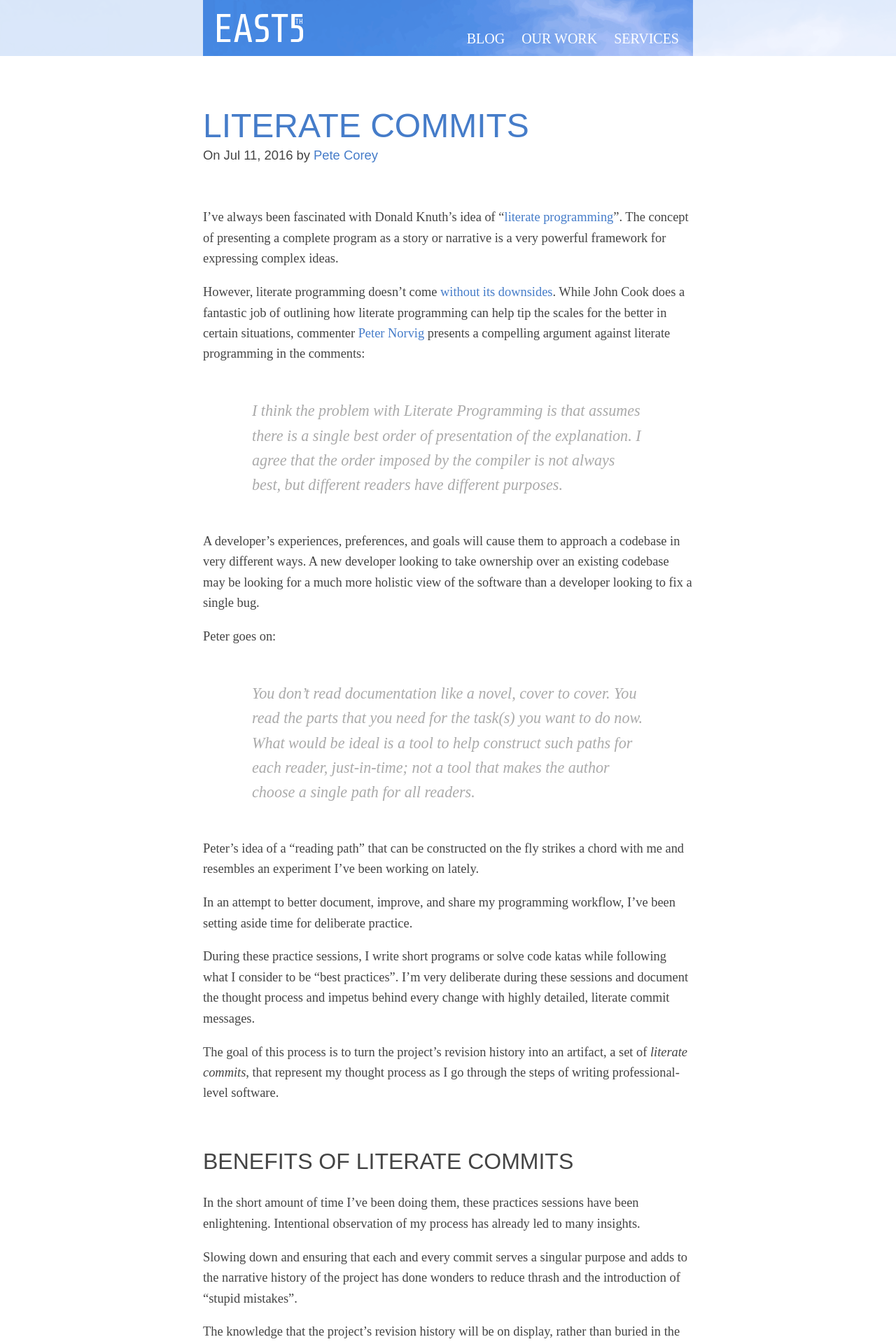
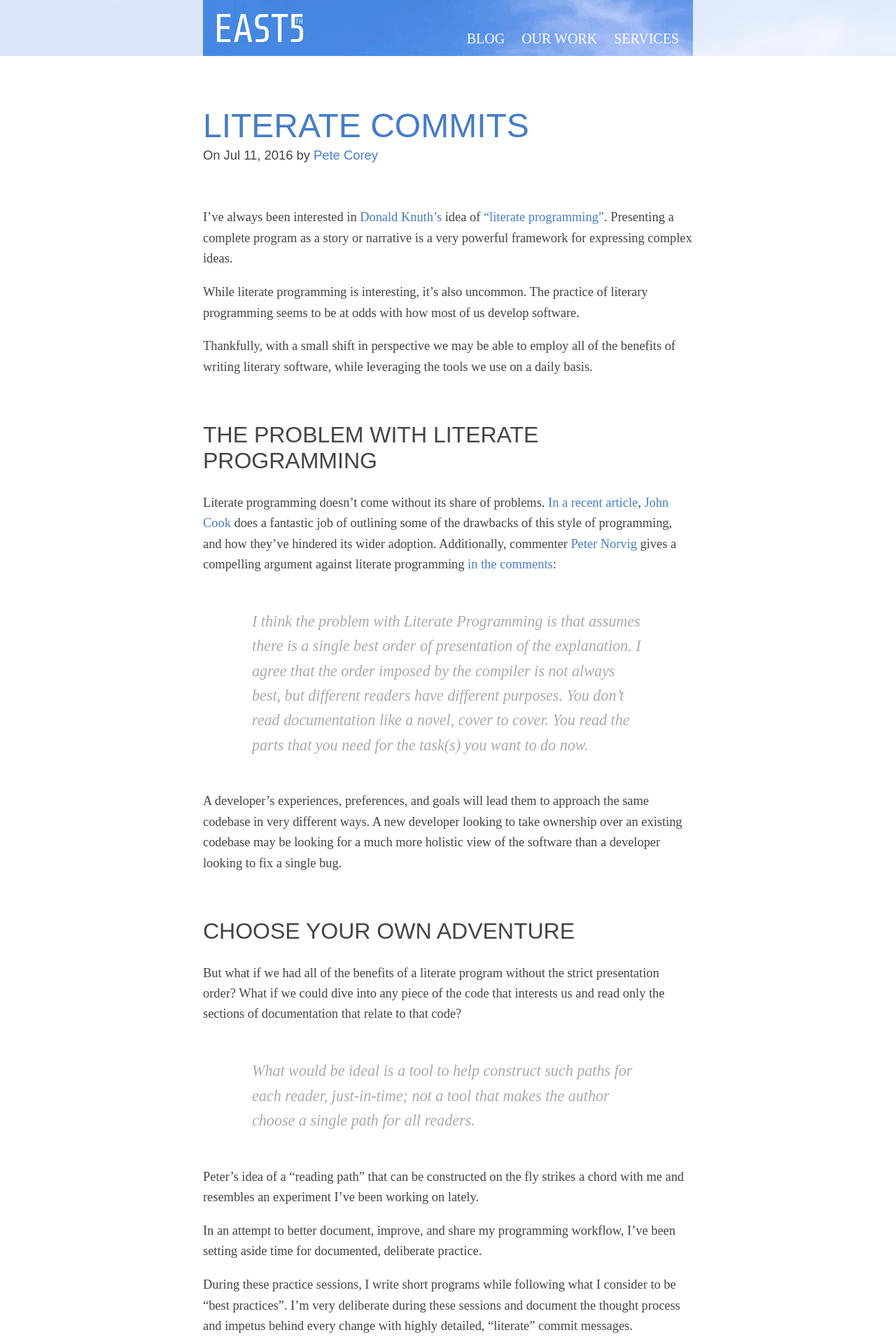
Before and after one commit to pcorey/pcorey.github.io, a Jekyll site: the page built from blog/index.html, in a window 1280 px wide. Shown: the top 1920 px of the page at 70% size. Built offline with Jekyll 4.4.1, drawn with Linux system fonts in a browser that asks for light colours; nearby versions of some CDN libraries; the list of posts is cut into pages by our own code; some of the changed text lies outside the part shown.

Commit message:
Literate commits first post

```diff
--- a/_posts/2016-07-11-literate-commits.markdown
+++ b/_posts/2016-07-11-literate-commits.markdown
@@ -5,52 +5,64 @@
 tags: []
 ---
 
-I’ve always been fascinated with Donald Knuth’s idea of “[literate programming](https://en.wikipedia.org/wiki/Literate_programming)”. The concept of presenting a complete program as a story or narrative is a very powerful framework for expressing complex ideas.
+I've always been interested in [Donald Knuth's](http://www-cs-faculty.stanford.edu/~uno/) idea of ["literate programming"](https://en.wikipedia.org/wiki/Literate_programming). Presenting a complete program as a story or narrative is a very powerful framework for expressing complex ideas.
 
-However, literate programming doesn’t come [without its downsides](http://www.johndcook.com/blog/2016/07/06/literate-programming-presenting-code-in-human-order/#.V32uxZvDTmQ.hackernews). While John Cook does a fantastic job of outlining how literate programming can help tip the scales for the better in certain situations, commenter [Peter Norvig](http://norvig.com/) presents a compelling argument against literate programming in the comments:
+While literate programming is interesting, it's also uncommon. The practice of literary programming seems to be at odds with how most of us develop software.
 
-> I think the problem with Literate Programming is that assumes there is a single best order of presentation of the explanation. I agree that the order imposed by the compiler is not always best, but different readers have different purposes.
+Thankfully, with a small shift in perspective we may be able to employ all of the benefits of writing literary software, while leveraging the tools we use on a daily basis.
 
-A developer’s experiences, preferences, and goals will cause them to approach a codebase in very different ways. A new developer looking to take ownership over an existing codebase may be looking for a much more holistic view of the software than a developer looking to fix a single bug.
+## The Problem With Literate Programming
 
-Peter goes on:
+Literate programming doesn't come without its share of problems. [In a recent article](http://www.johndcook.com/blog/2016/07/06/literate-programming-presenting-code-in-human-order/), [John Cook](http://www.johndcook.com/blog/) does a fantastic job of outlining some of the drawbacks of this style of programming, and how they've hindered its wider adoption. Additionally, commenter [Peter Norvig](http://norvig.com/) gives a compelling argument against literate programming [in the comments](http://www.johndcook.com/blog/2016/07/06/literate-programming-presenting-code-in-human-order/#comment-871292):
 
-> You don’t read documentation like a novel, cover to cover. You read the parts that you need for the task(s) you want to do now. What would be ideal is a tool to help construct such paths for each reader, just-in-time; not a tool that makes the author choose a single path for all readers.
+> I think the problem with Literate Programming is that assumes there is a single best order of presentation of the explanation. I agree that the order imposed by the compiler is not always best, but different readers have different purposes. You don't read documentation like a novel, cover to cover. You read the parts that you need for the task(s) you want to do now.
 
-Peter’s idea of a “reading path” that can be constructed on the fly strikes a chord with me and resembles an experiment I’ve been working on lately.
+A developer's experiences, preferences, and goals will lead them to approach the same codebase in very different ways. A new developer looking to take ownership over an existing codebase may be looking for a much more holistic view of the software than a developer looking to fix a single bug.
 
-In an attempt to better document, improve, and share my programming workflow, I’ve been setting aside time for deliberate practice.
+## Choose Your Own Adventure
 
-During these practice sessions, I write short programs or solve code katas while following what I consider to be “best practices”. I’m very deliberate during these sessions and document the thought process and impetus behind every change with  highly detailed, literate commit messages.
+But what if we had all of the benefits of a literate program without the strict presentation order? What if we could dive into any piece of the code that interests us and read only the sections of documentation that relate to that code?
 
-The goal of this process is to turn the project’s revision history into an artifact, a set of ___literate commits___, that represent my thought process as I go through the steps of writing professional-level software.
+> What would be ideal is a tool to help construct such paths for each reader, just-in-time; not a tool that makes the author choose a single path for all readers.
+
+Peter's idea of a “reading path" that can be constructed on the fly strikes a chord with me and resembles an experiment I've been working on lately.
+
+In an attempt to better document, improve, and share my programming workflow, I've been setting aside time for documented, deliberate practice.
+
+During these practice sessions, I write short programs while following what I consider to be “best practices". I'm very deliberate during these sessions and document the thought process and impetus behind every change with highly detailed, “literate" commit messages.
+
+The goal of this process is to turn the project's revision history into an artifact, a set of ___literate commits___, that represent my thoughts as I go through the steps of writing professional-level software.
 
 ## Benefits of Literate Commits
 
-In the short amount of time I’ve been doing them, these practices sessions have been enlightening. Intentional observation of my process has already led to many insights.
+In the short amount of time I've been doing them, these practices sessions have been enlightening. Intentional observation of my process has already led to many personal insights.
 
-Slowing down and ensuring that each and every commit serves a singular purpose and adds to the narrative history of the project has done wonders to reduce thrash and the introduction of “stupid mistakes”.
+Slowing down and ensuring that each and every commit serves a singular purpose and adds to the narrative history of the project has done wonders to reduce thrash and the introduction of “stupid mistakes".
 
-The knowledge that the project’s revision history will be on display, rather than buried in the annals of `git log`{:.language-javascript} is a powerful motivating factor for doings things right the first time. The goal is that this repeated act of “doing things right the first time” will eventually turn into habit.
+The knowledge that the project's revision history will be on display, rather than buried in the annals of `git log`{:.language-javascript} is a powerful motivating factor for doings things right the first time.
+
+The goal is that this repeated act of “doing things right the first time" will eventually turn into habit.
 
 ## Learning From History
 
-The portion of Peter’s comment that strikes my eye is his desire for a choose-your-own-adventure style tool for bringing yourself up to speed with a given piece of code.
+The portion of Peter's comment that stands out is his desire for a choose-your-own-adventure-style tool for bringing yourself up to speed with a given piece of code.
 
-Imagine finding a section of code that you don’t understand within a project. `git blame`{:.language-javascript} can already be used to find the most recent commit that affected those lines of code, but those commits are most likely unhelpful out of context.
+Imagine finding a section of code that you don't understand within a project. `git blame`{:.language-javascript} can already be used to find the most recent commits against that section, but those commits are most likely unhelpful out of context.
 
-Now imagine that those commit messages were highly detailed, through explanations of why that code was changed and what the original developer hoped to accomplish with their change. Go further back. Review all of the related commits that led up to the current state of this particular piece of code.
+Instead imagine that those commit messages were highly detailed, through explanations of why that code was changed and what the original developer hoped to accomplish with their change.
 
-> Those who cannot learn from history are doomed to repeat it.
+Now go further back. Review all of the related commits that led up to the current state of this particular piece of code.
 
 Read in chronological order, these commits should paint a clear picture of how and why this particular code came into existence ___and how it has changed over the course of its life___.
 
+> Those who do not read history are doomed to repeat it.
+
+This kind of historical context is invaluable when writing software. By observing how a piece of code has changed over time, you can build a better understanding of the purpose it serves, and put yourself in the right mindset to change it.
+
 ## Example Project
 
-For a very simple, introductory example to this style of programming and writing, [take a look at how I solved a simple code kata in literary commit style](/blog/2016-07-11-delete-occurances-of-an-element):
+For a very simple, introductory example to this style of programming and writing, [take a look at how I solved a simple code kata in literary commit style](/blog/2016/07/11/delete-occurances-of-an-element/).
 
-[Delete Occurrences of an Element](/blog/2016-07-11-delete-occurances-of-an-element)
+This is a very basic example, but I hope it serves as a clear introduction to the style. I plan on continuing to release literal commit posts over the coming months. Hopefully this intentional style of programming can be as helpful to other as it has been to me.
 
-While this is a very basic example, I hope it serves as a solid introduction to the style. I plan on releasing more literal commit posts over the coming months. Hopefully this intentional style of programming can be as helpful to other as it has been to me.
-
-While I’m not advocating using literary commits in real-world software, in my limited experience, it can be an incredibly useful tool for honing your craft.
+While I'm not advocating using literary commits in real-world software, in my limited experience, it can be an incredibly useful tool for honing your craft.
--- a/blog/index.html
+++ b/blog/index.html
@@ -14,6 +14,24 @@
             <p>On {{ post.date | date: "%b %-d, %Y" }} by <a href="https://twitter.com/petecorey">Pete Corey</a></p>
           </h1>
         </header>
+
+    {% if post.tags contains "literate-commits" %}
+      </div>
+  </div>
+  <div class="literate-introduction">
+    <div class="margin">
+      <div class="post">
+        <div class="post-content">
+          <p>This post is written as a set of <a href="/blog/2016/07/11/literate-commits/">Literate Commits</a>. The goal of this style is to show you how this program came together from beginning to end.</p>
+          <p>Each commit in the project is represented by a section of the article. Click each section's header to see the commit on Github, or <a href="{{post.repo}}">check out the repository</a> and follow along.</p>
+        </div>
+      </div>
+    </div>
+  </div>
+  <div class="margin">
+      <div class="post">
+    {% endif %}
+
         <article class="post-content">
           {{ post.content }}
         </article>
```
Also changed, not shown: _layouts/post.html (+13 -0 lines), _posts/2016-07-11-delete-occurances-of-an-element.markdown (+35 -10 lines), less/post.less (+13 -0 lines), css/main.css, 1 other file.
